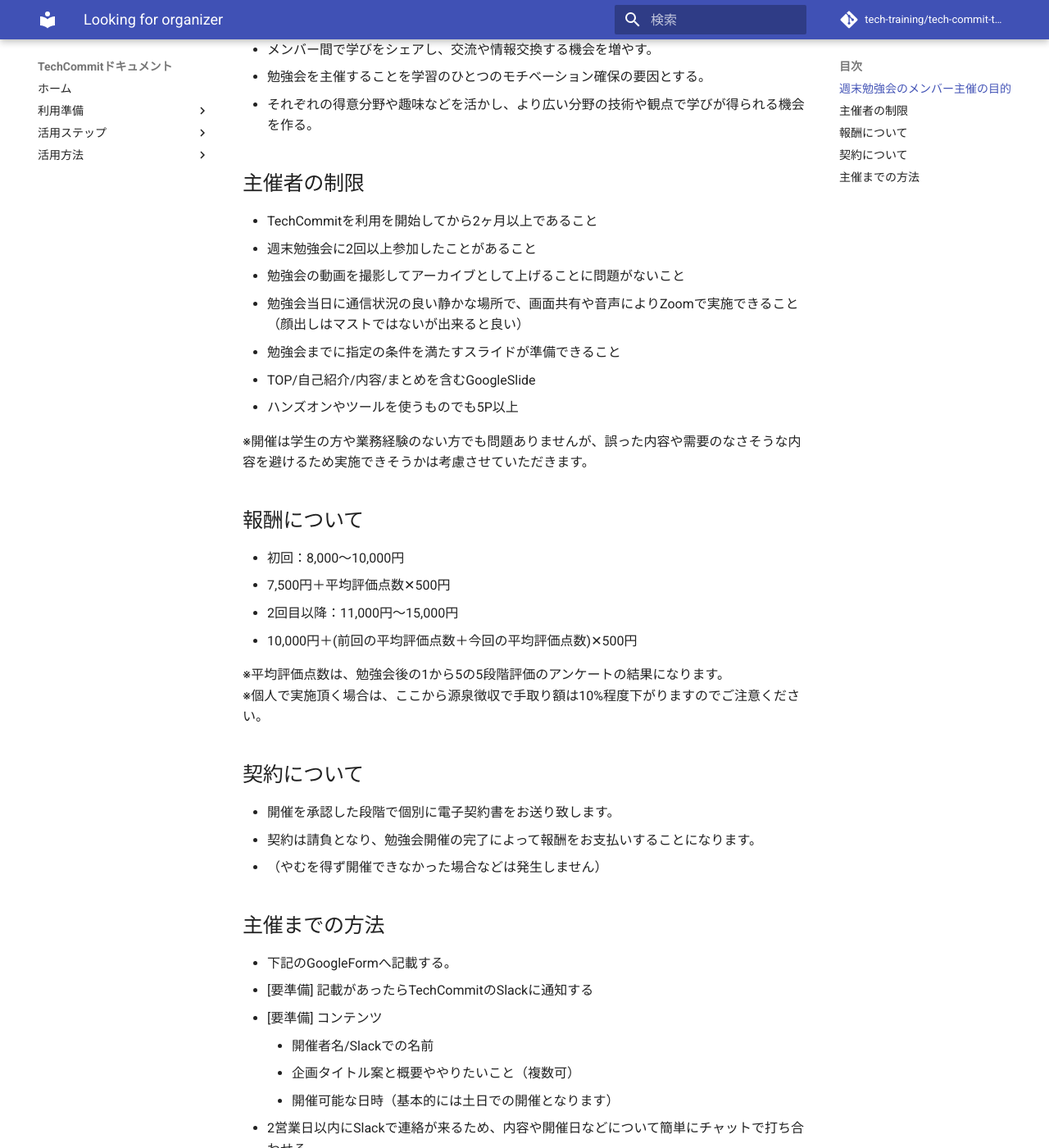
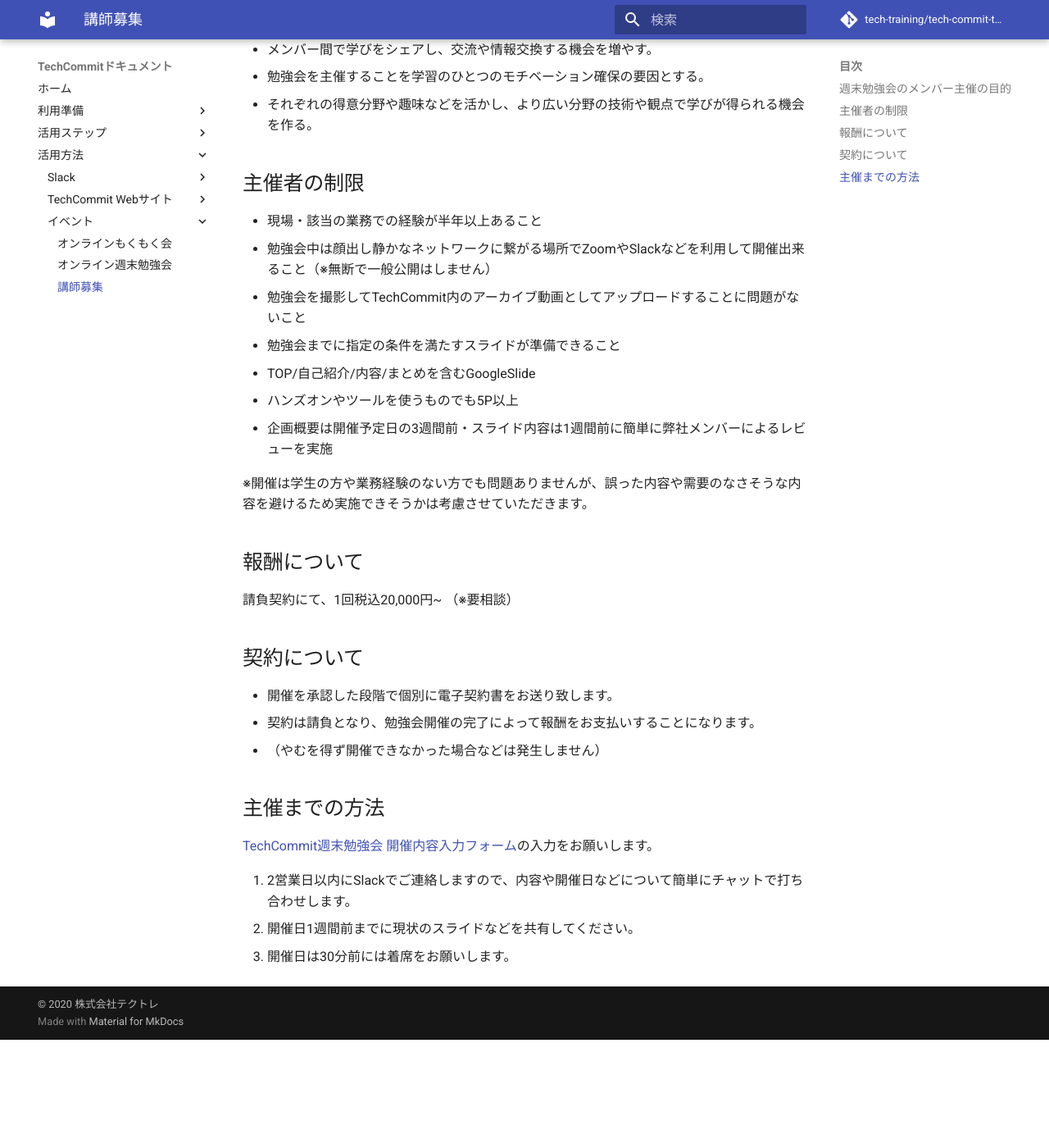
Before and after one commit to tech-training/tech-commit-doc, an MkDocs documentation site: the page built from docs/looking-for-organizer.md, in a window 1280 px wide and 1400 px high, scrolled down 351 px. Shown: the whole window at 82% size. Built offline with MkDocs 1.6.1 and Material for MkDocs 9.7.7, drawn with Linux system fonts in a browser that asks for light colours; comment, search, counter and statistics services are not loaded; after the commit the page ends 1619 px from its top, so only the background shows below that; some of the changed text lies outside the part shown.

Commit message:
【Add】講師募集ページ

```diff
--- a/docs/looking-for-organizer.md
+++ b/docs/looking-for-organizer.md
@@ -1,4 +1,4 @@
-現在TechCommitではほぼ毎週、週末勉強会を開催しております。
+現在TechCommitでは毎週、イベントや勉強会を開催しております。
 開催は企画から実施まで基本的に社内のメンバー、または業務で依頼した法人/個人の方にお願いしていました。
 下記の目的の為、メンバーからも立候補及び推薦にて勉強会を開催できる仕組みを提供していきます。
 
@@ -6,25 +6,20 @@
 - メンバー間で学びをシェアし、交流や情報交換する機会を増やす。
 - 勉強会を主催することを学習のひとつのモチベーション確保の要因とする。
 - それぞれの得意分野や趣味などを活かし、より広い分野の技術や観点で学びが得られる機会を作る。
+
 ## 主催者の制限
-- TechCommitを利用を開始してから2ヶ月以上であること
-- 週末勉強会に2回以上参加したことがあること
-- 勉強会の動画を撮影してアーカイブとして上げることに問題がないこと
-- 勉強会当日に通信状況の良い静かな場所で、画面共有や音声によりZoomで実施できること（顔出しはマストではないが出来ると良い）
+- 現場・該当の業務での経験が半年以上あること
+- 勉強会中は顔出し静かなネットワークに繋がる場所でZoomやSlackなどを利用して開催出来ること（※無断で一般公開はしません）
+- 勉強会を撮影してTechCommit内のアーカイブ動画としてアップロードすることに問題がないこと
 - 勉強会までに指定の条件を満たすスライドが準備できること
   - TOP/自己紹介/内容/まとめを含むGoogleSlide
   - ハンズオンやツールを使うものでも5P以上
+- 企画概要は開催予定日の3週間前・スライド内容は1週間前に簡単に弊社メンバーによるレビューを実施
 
 ※開催は学生の方や業務経験のない方でも問題ありませんが、誤った内容や需要のなさそうな内容を避けるため実施できそうかは考慮させていただきます。
 
 ## 報酬について
-- 初回：8,000〜10,000円
-  - 7,500円＋平均評価点数✕500円
-- 2回目以降：11,000円〜15,000円
-  - 10,000円＋(前回の平均評価点数＋今回の平均評価点数)✕500円
-
-※平均評価点数は、勉強会後の1から5の5段階評価のアンケートの結果になります。
-※個人で実施頂く場合は、ここから源泉徴収で手取り額は10%程度下がりますのでご注意ください。
+請負契約にて、1回税込20,000円~ （※要相談）
 
 ## 契約について
 - 開催を承認した段階で個別に電子契約書をお送り致します。
@@ -32,14 +27,8 @@
   - （やむを得ず開催できなかった場合などは発生しません）
 
 ## 主催までの方法
-- 下記のGoogleFormへ記載する。
-  - [要準備] 記載があったらTechCommitのSlackに通知する
-  - [要準備] コンテンツ
-    - 開催者名/Slackでの名前
-    - 企画タイトル案と概要ややりたいこと（複数可）
-    - 開催可能な日時（基本的には土日での開催となります）
-- 2営業日以内にSlackで連絡が来るため、内容や開催日などについて簡単にチャットで打ち合わせる。
-- 開催日1週間前までに現状のスライドなどを共有する。
-- 開催日は30分前には着席しておく。
-- 銀行口座などを通知し、アンケートの評価内容などにも応じた報酬を受け取る。
-- ※2回目以降も同Formから記載をお願いします。
+[TechCommit週末勉強会 開催内容入力フォーム](https://docs.google.com/forms/d/e/1FAIpQLSe977jdvuQhN5XM5dV7w_U4NRBtBvbI9_31gD5UIrEtnTNiXw/viewform)の入力をお願いします。
+
+1. 2営業日以内にSlackでご連絡しますので、内容や開催日などについて簡単にチャットで打ち合わせします。
+2. 開催日1週間前までに現状のスライドなどを共有してください。
+3. 開催日は30分前には着席をお願いします。
--- a/mkdocs.yml
+++ b/mkdocs.yml
@@ -43,3 +43,4 @@
   - イベント:
     - オンラインもくもく会: mokumoku.md
     - オンライン週末勉強会: online-event.md
+    - 講師募集: looking-for-organizer.md
```
